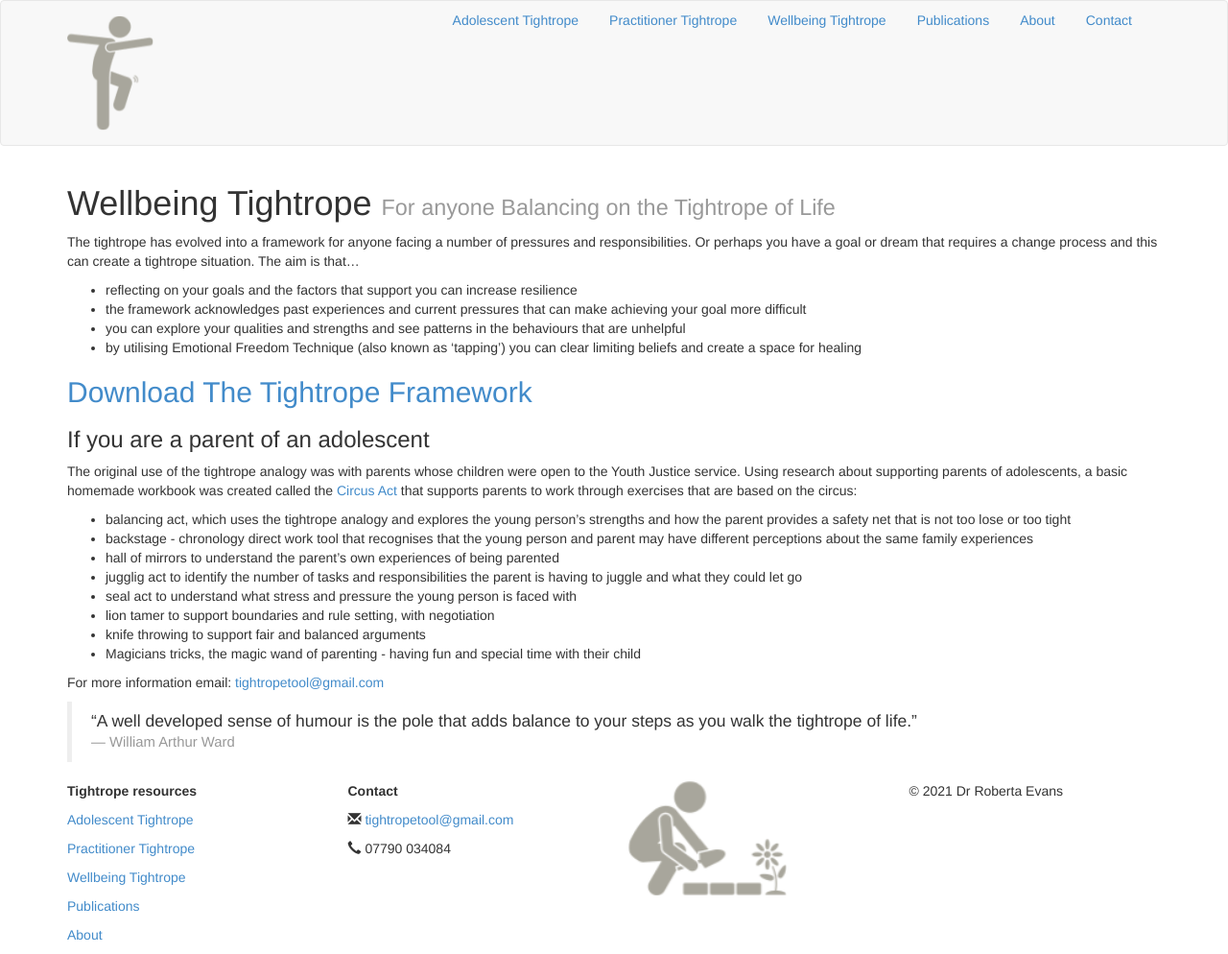
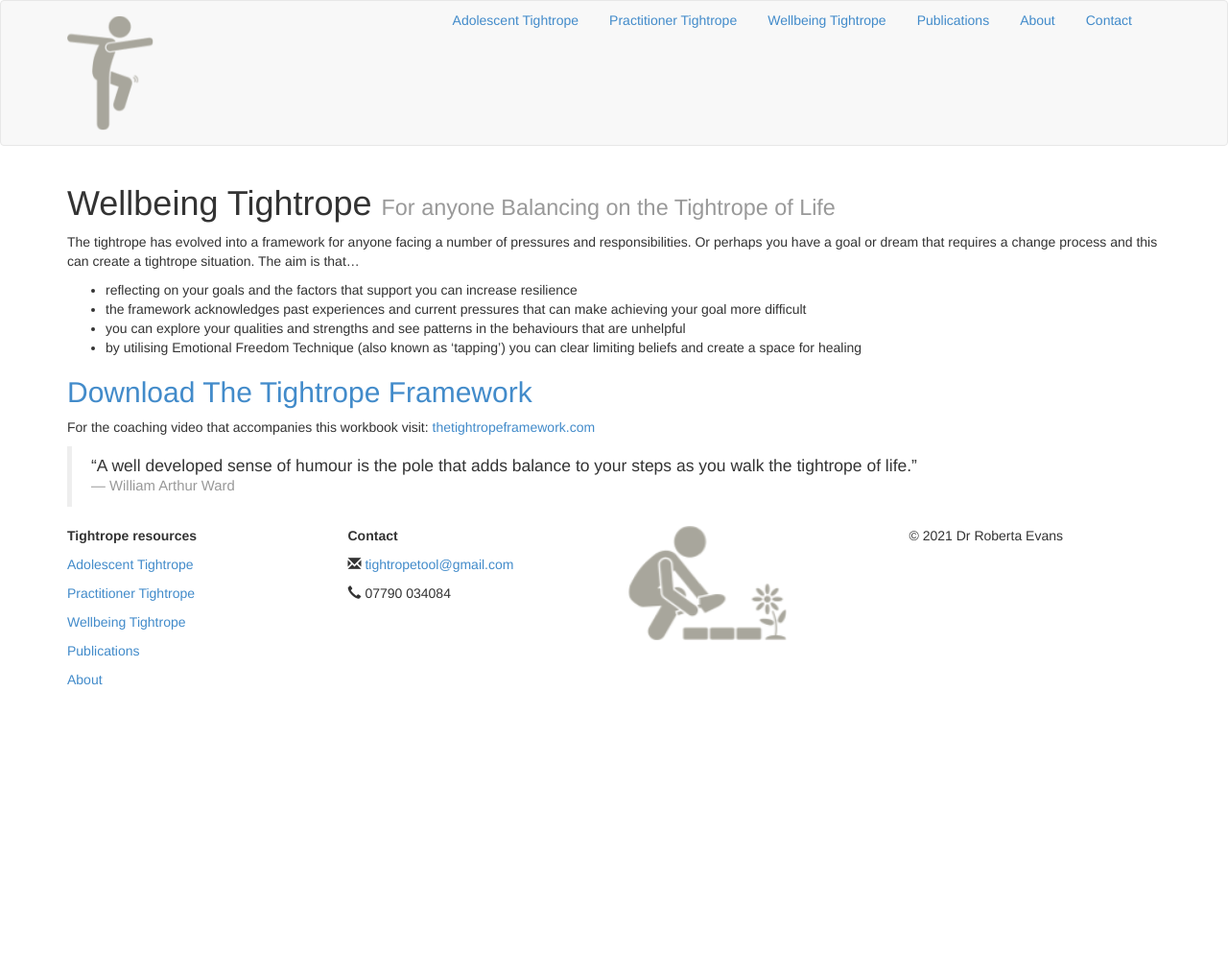
Before and after one commit to retrotravelbug/tightropetool, a Jekyll site: the page built from wellbeing tightrope.md, in a window 1280 px wide. Shown: the whole page at 96% size. Built offline with Jekyll 4.4.1, drawn with Linux system fonts in a browser that asks for light colours; nearby versions of some CDN libraries; after the commit the page ends 900 px from its top, so only the background shows below that.

Commit message:
Update wellbeing tightrope.md

```diff
--- a/wellbeing tightrope.md
+++ b/wellbeing tightrope.md
@@ -14,22 +14,11 @@ The tightrope has evolved into a framework for anyone facing a number of pressur
 
 ## [Download The Tightrope Framework]
 
-### If you are a parent of an adolescent
-
-The original use of the tightrope analogy was with parents whose children were open to the Youth Justice service. Using research about supporting parents of adolescents, a basic homemade workbook was created called the [Circus Act] that supports parents to work through exercises that are based on the circus:
-- balancing act, which uses the tightrope analogy and explores the young person's strengths and how the parent provides a safety net that is not too lose or too tight
-- backstage - chronology direct work tool that recognises that the young person and parent may have different perceptions about the same family experiences
-- hall of mirrors to understand the parent's own experiences of being parented
-- jugglig act to identify the number of tasks and responsibilities the parent is having to juggle and what they could let go
-- seal act to understand what stress and pressure the young person is faced with
-- lion tamer to support boundaries and rule setting, with negotiation
-- knife throwing to support fair and balanced arguments
-- Magicians tricks, the magic wand of parenting - having fun and special time with their child
-
-For more information email: [tightropetool@gmail.com](mailto:tightropetool@gmail.com)
+For the coaching video that accompanies this workbook visit: [thetightropeframework.com]
 
 [download The Tightrope Framework]: /downloads/balancinglife.pdf
 [Circus Act]: /downloads/Circus%20Act%20-%202012.pdf
+[thetightropeframework.com]: https://thetightropeframework.com
 
 > "A well developed sense of humour is the pole that adds balance to your steps as you walk the tightrope of life."
 > <small>William Arthur Ward</small>
```
